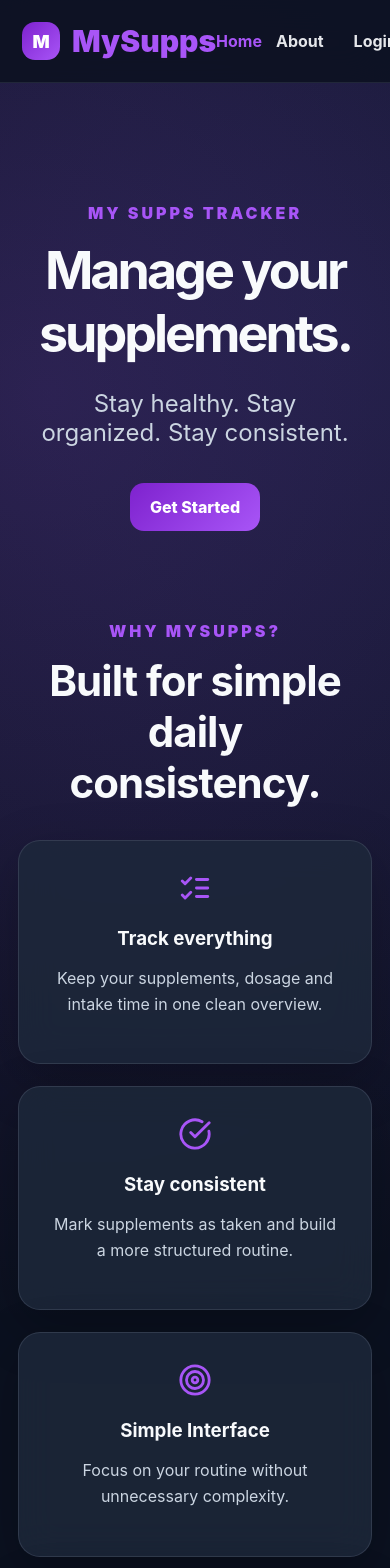
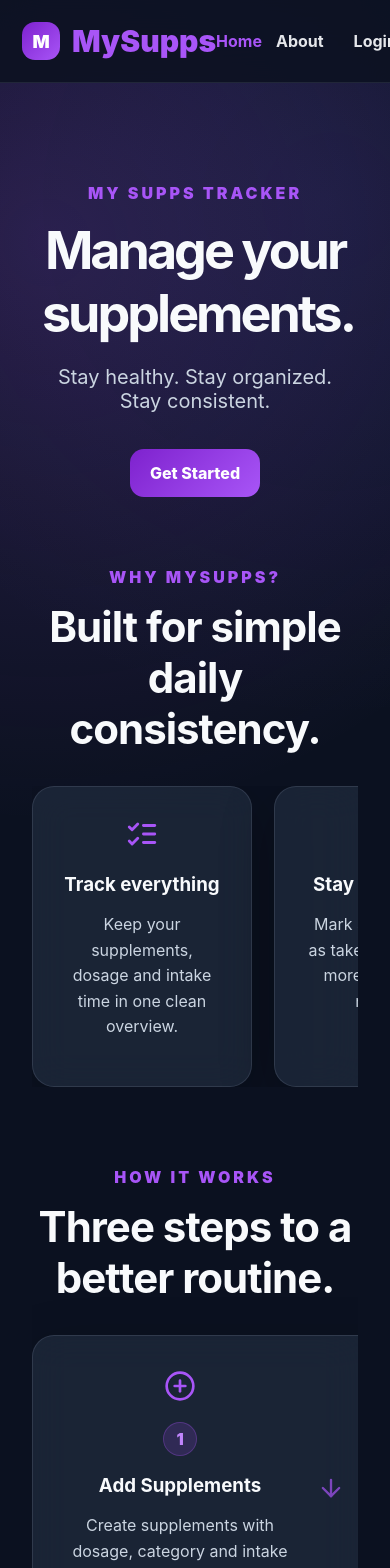
Before and after one commit to MohamedCheikhMahmoud/Supplement-Tracker-Frontend-V2, a Vue app: page / in a window 390 px wide. Shown: the top 1568 px of the page. Built offline with nearby package versions, Linux system fonts and the light colour scheme; the HTML template or start-up script is replaced by a standard one.

Commit message:
Improve responsive layout across application

```diff
--- a/src/App.vue
+++ b/src/App.vue
@@ -30,8 +30,13 @@ import Footer from '@/components/Footer.vue'
 }
 
 @media (max-width: 768px) {
+  .app-shell {
+    min-width: 390px;
+  }
+
   .page-wrapper {
-    padding: 40px 18px;
+    padding: 40px 16px;
+    overflow-x: auto;
   }
 }
 </style>
--- a/src/views/AboutView.vue
+++ b/src/views/AboutView.vue
@@ -75,4 +75,24 @@ li {
 ul {
   padding-left: 22px;
 }
+
+@media (max-width: 768px) {
+  .about-page {
+    max-width: 1000px;
+    padding: 0 16px;
+  }
+
+  .about-card {
+    padding: 28px;
+  }
+
+  h1 {
+    font-size: 42px;
+  }
+
+  p,
+  li {
+    font-size: 15px;
+  }
+}
 </style>
--- a/src/views/DashboardView.vue
+++ b/src/views/DashboardView.vue
@@ -80,9 +80,7 @@ const achievements = computed(() => [
     <div class="hero">
       <p class="label">DASHBOARD</p>
 
-      <h1>
-        {{ greeting.emoji }} {{ greeting.text }}, {{ username }} 👋
-      </h1>
+      <h1>{{ greeting.emoji }} {{ greeting.text }}, {{ username }} 👋</h1>
 
       <p>Here is your supplement progress for today.</p>
     </div>
@@ -111,9 +109,7 @@ const achievements = computed(() => [
       <div class="glass-card schedule-card">
         <h2>Today’s Schedule</h2>
 
-        <div v-if="todaySchedule.length === 0" class="empty">
-          No supplements scheduled yet.
-        </div>
+        <div v-if="todaySchedule.length === 0" class="empty">No supplements scheduled yet.</div>
 
         <div v-else class="schedule-list">
           <div v-for="supplement in todaySchedule" :key="supplement.id" class="schedule-item">
@@ -308,13 +304,39 @@ h1 {
 }
 
 @media (max-width: 950px) {
-  .dashboard-grid,
+  .dashboard {
+    padding: 0 16px;
+  }
+
+  h1 {
+    font-size: 40px;
+  }
+
+  .cards {
+    grid-template-columns: repeat(2, minmax(220px, 1fr));
+    overflow-x: auto;
+  }
+
+  .dashboard-grid {
+    grid-template-columns: 1.2fr 1fr;
+    overflow-x: auto;
+  }
+
+  .progress-card,
+  .schedule-card,
+  .achievements-card {
+    min-width: 360px;
+  }
+
   .achievement-grid {
-    grid-template-columns: 1fr;
+    grid-template-columns: repeat(3, minmax(220px, 1fr));
+    overflow-x: auto;
   }
 
   .schedule-item {
-    grid-template-columns: 1fr;
+    grid-template-columns: 80px 1fr auto;
+    min-width: 420px;
   }
 }
+
 </style>
--- a/src/views/HomeView.vue
+++ b/src/views/HomeView.vue
@@ -202,23 +202,31 @@ h1 {
 }
 
 @media (max-width: 1000px) {
+  .home-page {
+    padding: 0 16px;
+  }
+
+  .hero {
+    padding: 60px 10px 70px;
+  }
+
+  .subtitle {
+    font-size: 20px;
+  }
+
   .feature-grid {
-    grid-template-columns: 1fr 1fr;
+    grid-template-columns: repeat(4, minmax(220px, 1fr));
+    overflow-x: auto;
   }
 
   .steps {
-    grid-template-columns: 1fr;
+    grid-template-columns: 1fr auto 1fr auto 1fr;
+    min-width: 900px;
   }
 
-  .step-arrow {
-    transform: rotate(0deg);
-    margin: 0 auto;
+  .section {
+    overflow-x: auto;
   }
 }
 
-@media (max-width: 650px) {
-  .feature-grid {
-    grid-template-columns: 1fr;
-  }
-}
 </style>
--- a/src/views/LoginView.vue
+++ b/src/views/LoginView.vue
@@ -158,4 +158,20 @@ button:disabled {
   color: #a855f7;
   font-weight: 800;
 }
+
+@media (max-width: 768px) {
+  .auth-page {
+    padding: 0 16px;
+  }
+
+  .auth-card {
+    width: 100%;
+    max-width: 460px;
+    padding: 28px;
+  }
+
+  h1 {
+    font-size: 38px;
+  }
+}
 </style>
--- a/src/views/ProfileView.vue
+++ b/src/views/ProfileView.vue
@@ -422,16 +422,26 @@ button {
 }
 
 @media (max-width: 900px) {
+  .profile-page {
+    padding: 32px 16px;
+    overflow-x: auto;
+  }
+
   .profile-grid {
-    grid-template-columns: 1fr;
+    grid-template-columns: 360px 1fr;
+    min-width: 900px;
+  }
+
+  .security-box {
+    min-width: 900px;
   }
 
   .two-columns {
-    grid-template-columns: 1fr;
+    grid-template-columns: 1fr 1fr;
   }
 
   button {
-    width: 100%;
+    width: auto;
   }
 }
 </style>
--- a/src/views/RegisterView.vue
+++ b/src/views/RegisterView.vue
@@ -133,4 +133,20 @@ button:disabled {
   color: #a855f7;
   font-weight: 800;
 }
+
+@media (max-width: 768px) {
+  .auth-page {
+    padding: 0 16px;
+  }
+
+  .auth-card {
+    width: 100%;
+    max-width: 460px;
+    padding: 28px;
+  }
+
+  h1 {
+    font-size: 38px;
+  }
+}
 </style>
--- a/src/views/SupplementsView.vue
+++ b/src/views/SupplementsView.vue
@@ -104,8 +104,14 @@ function showToast(message: string, type: 'success' | 'error') {
 }
 
 @media (max-width: 800px) {
+  .supplements-page {
+    padding: 0 16px;
+    overflow-x: auto;
+  }
+
   .page-header {
-    flex-direction: column;
+    flex-direction: row;
+    min-width: 760px;
   }
 }
 </style>
```
